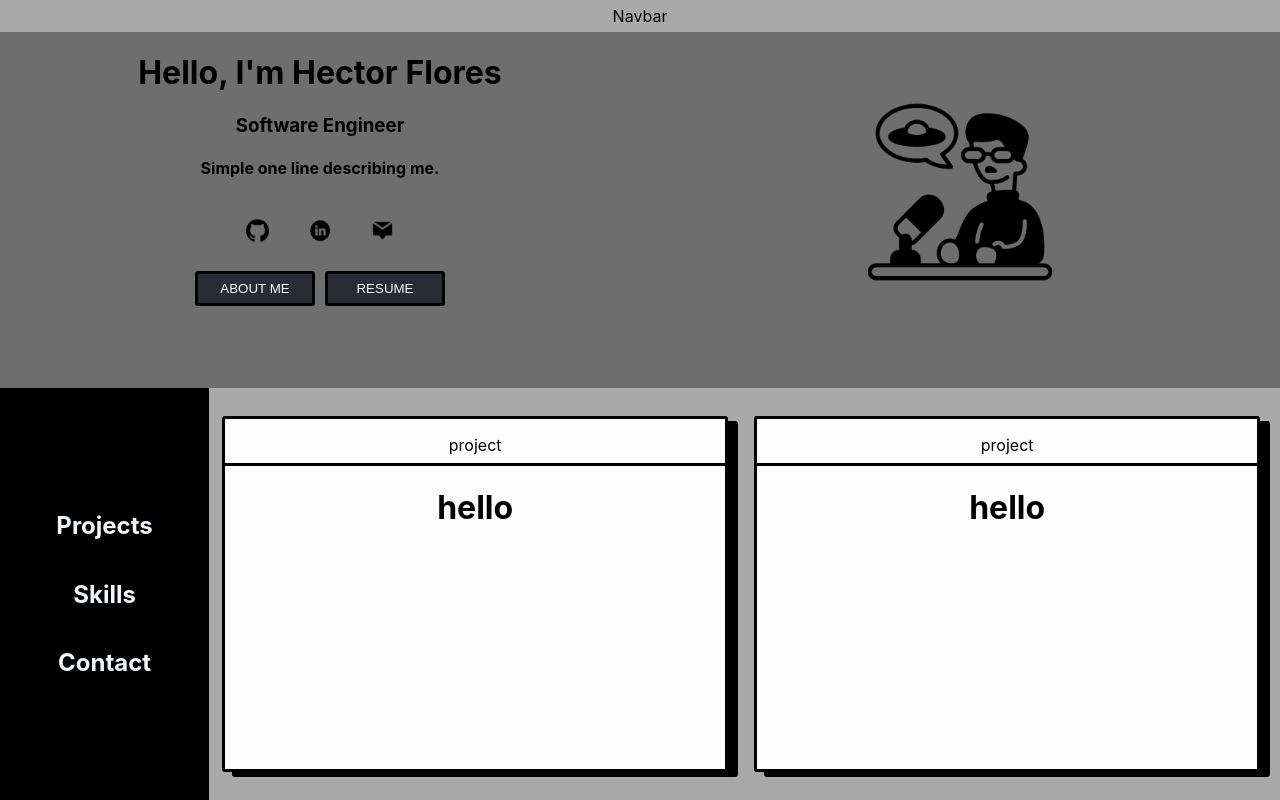
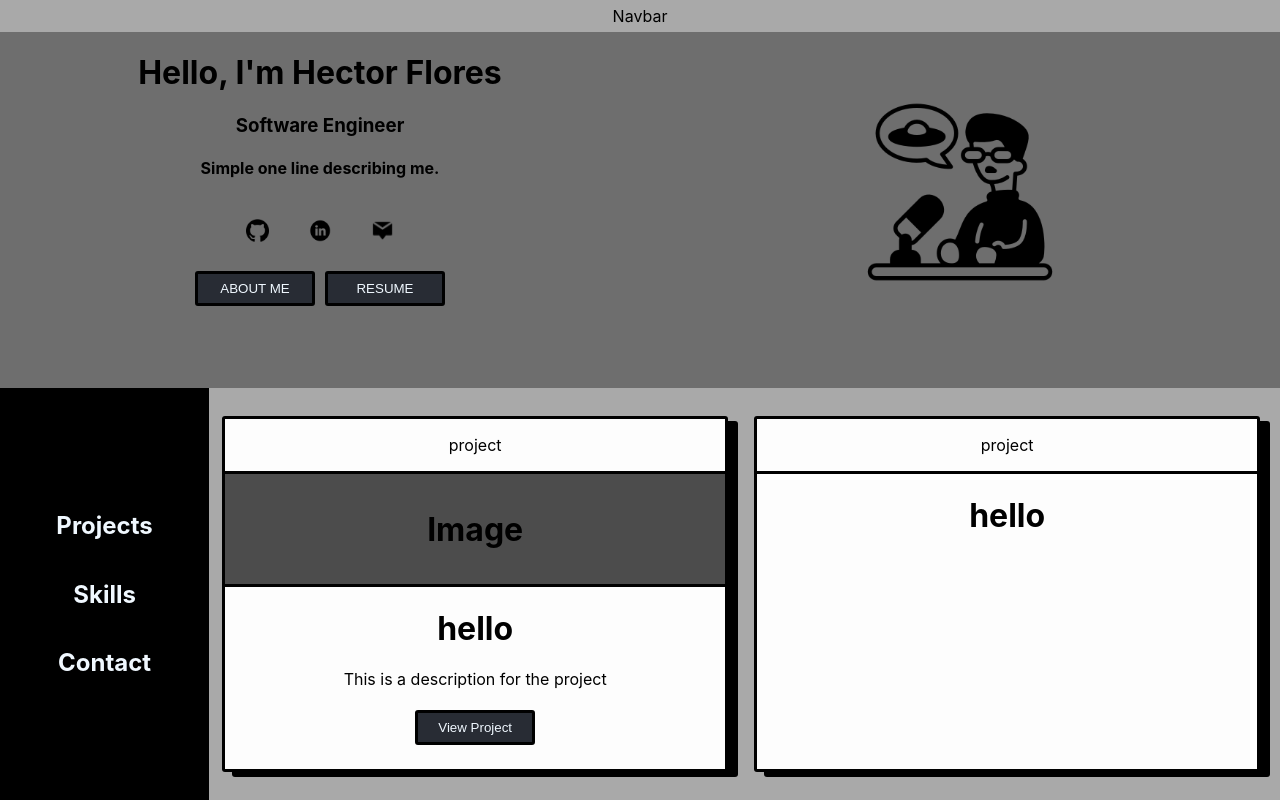
Before and after one commit to hekmaflo/my-portfolio, a React (Create React App) app in the folder my-portfolio/: page / in a window 1280 px wide. Built offline with nearby package versions, Linux system fonts and the light colour scheme.

Commit message:
project info card completed

```diff
--- a/my-portfolio/src/App.css
+++ b/my-portfolio/src/App.css
@@ -112,7 +112,8 @@
   box-shadow: 10px 5px 0px rgb(0, 0, 0);
   height: 350px;
   width: 500px;
-  margin: 13px;
+  margin-right: 13px;
+  margin-left: 13px;
   transition: 0.3s;
   padding: 0;
   flex-shrink: 0;
@@ -124,11 +125,23 @@
 
 .info-nav {
   width: 100%;
-  height: 8%;
   margin: 0;
   padding: 0;
   border-bottom: solid;
   border-width: 3px;
+}
+
+.info-container-img {
+  display: flex;
+  align-items: center;
+  align-self: center;
+  justify-content: center;
+  background-color: #4c4c4c;
+  border-bottom: solid;
+  border-width: 3px;
+  width: 100%;
+  height: 110px;
+  margin: 0;
 }
 
 .Projects {
--- a/my-portfolio/src/components/More.jsx
+++ b/my-portfolio/src/components/More.jsx
@@ -13,7 +13,12 @@ const More = () => {
           <div className="info-nav">
             <p>project</p>
           </div>
+          <div className="info-container-img">
+            <h1>Image</h1>
+          </div>
           <h1>hello</h1>
+          <p>This is a description for the project</p>
+          <button className="button">View Project</button>
         </div>
         <div className="info-container">
           <div className="info-nav">
```
